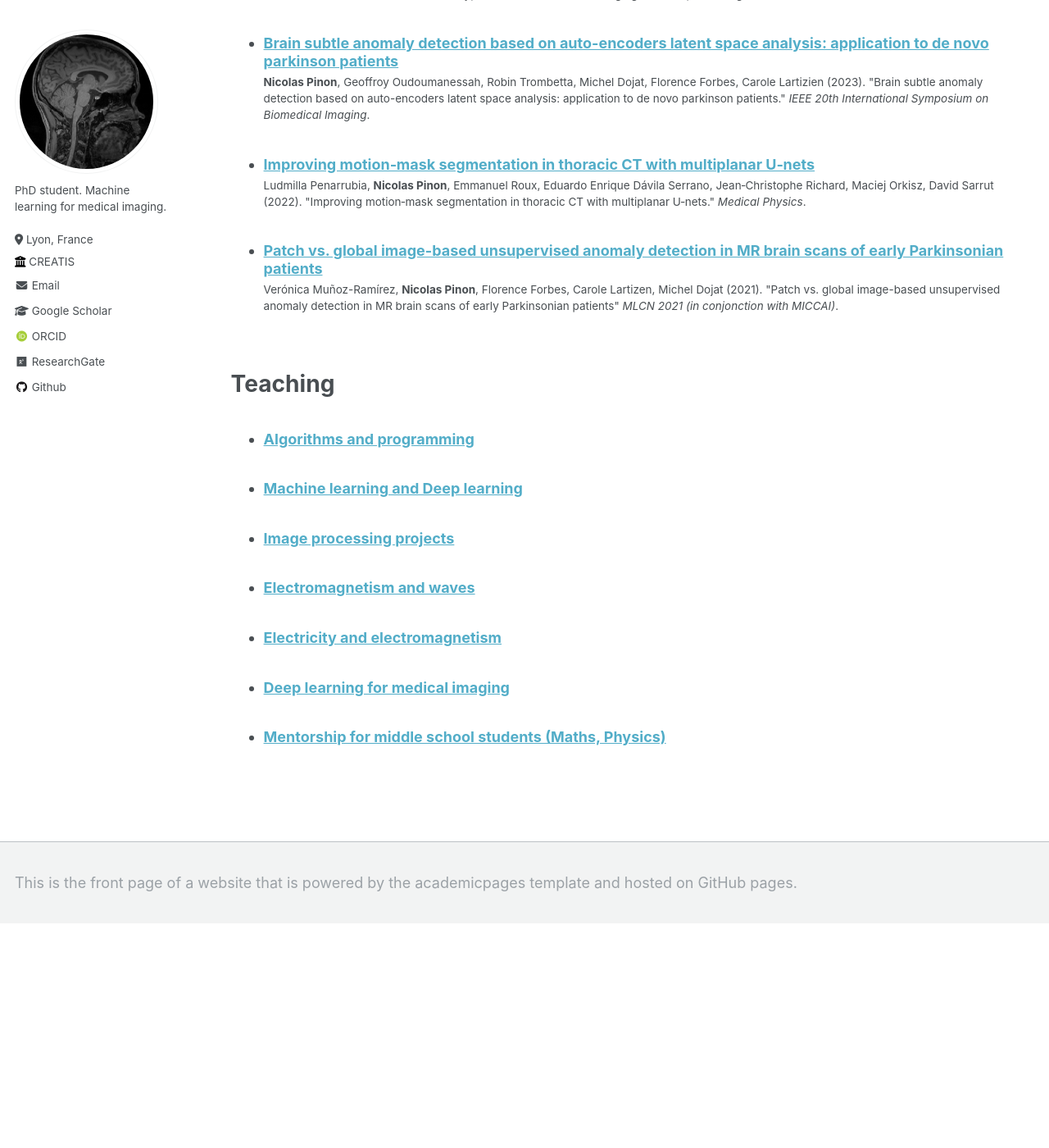
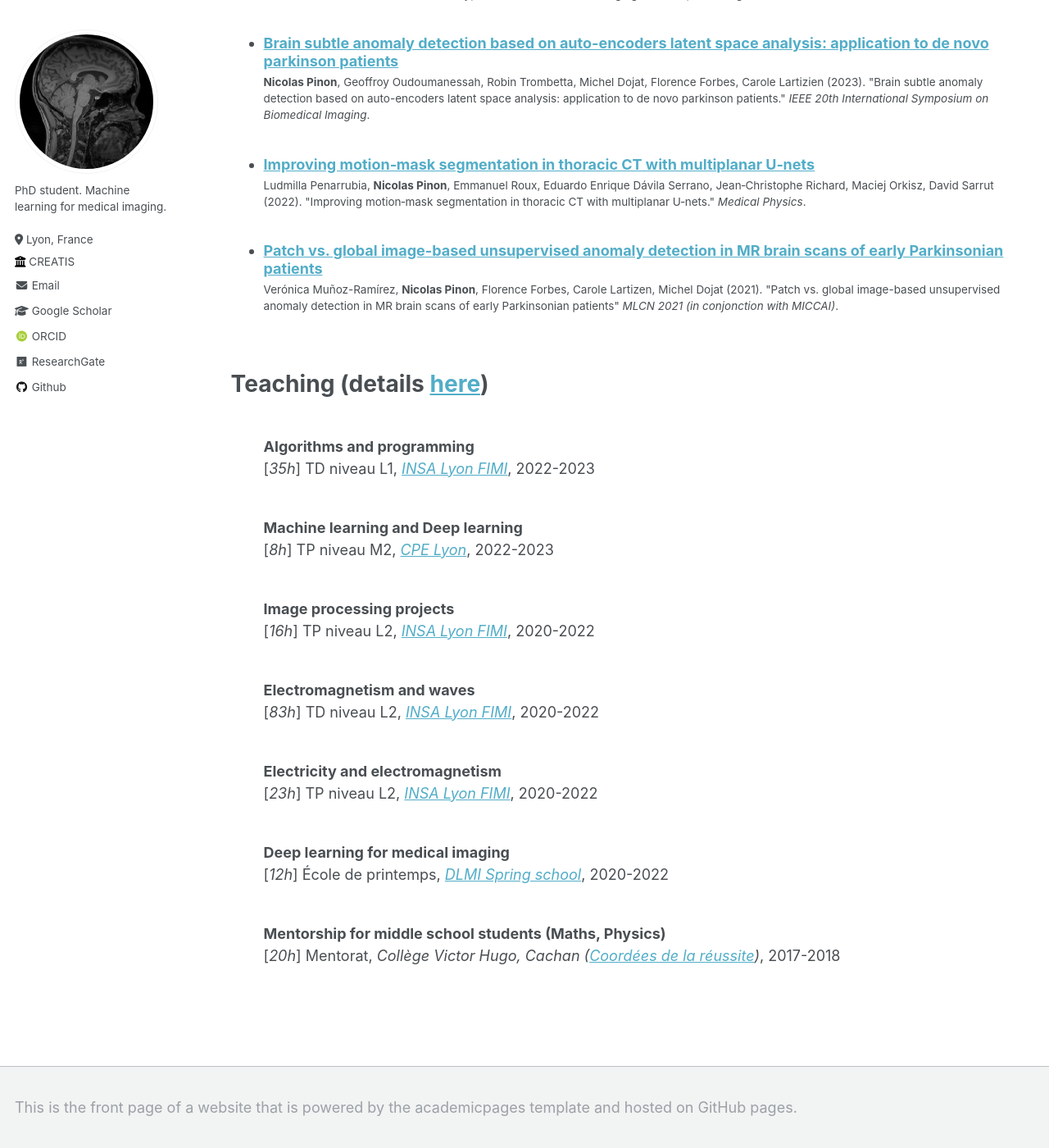
Before and after one commit to Nicolas-Pinon/nicolas-pinon.github.io, a Jekyll site: the page built from _pages/cv.md, in a window 1280 px wide and 1400 px high, scrolled down 2131 px. Shown: the whole window at 82% size. Built offline with Jekyll 4.4.1, drawn with Linux system fonts in a browser that asks for light colours; some web fonts are replaced; before the commit the page ends 3257 px from its top, so only the background shows below that; some of the changed text lies outside the part shown.

Commit message:
revamped the display of the teaching on the cv page

```diff
--- /dev/null
+++ b/_includes/archive-single-cv_teaching.html
@@ -0,0 +1,63 @@
+{% include base_path %}
+
+{% if post.header.teaser %}
+  {% capture teaser %}{{ post.header.teaser }}{% endcapture %}
+{% else %}
+  {% assign teaser = site.teaser %}
+{% endif %}
+
+{% if post.id %}
+  {% assign title = post.title | markdownify | remove: "<p>" | remove: "</p>" %}
+{% else %}
+  {% assign title = post.title %}
+{% endif %}
+
+<div class="{{ include.type | default: "list" }}__item">
+  <article class="archive__item" itemscope itemtype="http://schema.org/CreativeWork">
+    {% if include.type == "grid" and teaser %}
+      <div class="archive__item-teaser">
+        <img src=
+          {% if teaser contains "://" %}
+            "{{ teaser }}"
+          {% else %}
+            "{{ teaser | prepend: "/images/" | prepend: base_path }}"
+          {% endif %}
+          alt="">
+      </div>
+    {% endif %}
+
+    <h2 class="archive__item-title" itemprop="headline">
+      {% if post.link %}
+        {% if post.collection != 'teaching' %}
+        <a href="{{ post.link }}">{{ title }}</a> <a href="{{ base_path }}{{ post.url }}" rel="permalink"><i class="fa fa-link" aria-hidden="true" title="permalink"></i><span class="sr-only">Permalink</span></a>
+        {% endif %}
+      {% else %}
+        {% if post.collection != 'teaching' %}
+        <a href="{{ base_path }}{{ post.url }}" rel="permalink">{{ title }}</a>
+        {% endif %}
+      {% endif %}
+    </h2>
+
+    {% if post.read_time %}
+      <p class="page__meta"><i class="fa fa-clock-o" aria-hidden="true"></i> {% include read-time.html %}</p>
+    {% endif %}
+
+        {% if post.collection == 'teaching' %}
+          <p> <font size="+1"><b>{{ post.title }}</b></font> <br> {{ post.type }}, <i>{{ post.venue }}</i>, {{ post.date_b | default: "1900-01-01" | date: "%Y" }}-{{ post.date_e | default: "1900-01-01" | date: "%Y" }} </p>
+        {% elsif post.collection == 'research' %}
+          <p>Published in <i>{{ post.venue }}</i>, {{ post.date | default: "1900-01-01" | date: "%Y" }} </p>
+        {% elsif post.date %}
+         <p class="page__date"><strong><i class="fa fa-fw fa-calendar" aria-hidden="true"></i> {{ site.data.ui-text[site.locale].date_label | default: "Published:" }}</strong> <time datetime="{{ post.date | default: "1900-01-01" | date_to_xmlschema }}">{{ post.date | default: "1900-01-01" | date: "%B %d, %Y" }}</time></p>
+        {% endif %}
+
+
+    {% if post.citation and post.paperurl %}
+      <p>{{ post.citation }} <a href="{{ post.paperurl }}">{{ post.paperurl }}</a></p>
+    {% elsif post.citation %}
+      <p>{{ post.citation }} </p>
+    {% elsif post.paperurl %}
+      <p class="wordwrap">Download <a href=" {{ post.paperurl }} ">here</a></p>
+    {% endif %}
+
+  </article>
+</div>
--- a/_pages/cv.md
+++ b/_pages/cv.md
@@ -70,7 +70,7 @@ Work experience
 
 
 
-Publications
+Publications (details [here](/research/))
 ======
   <ul>{% for post in site.research reversed %}
     {% include archive-single-cv.html %}
@@ -80,8 +80,8 @@ Publications
 <br>
 
 
-Teaching
+Teaching (details [here](/teaching/))
 ======
   <ul>{% for post in site.teaching reversed %}
-    {% include archive-single-cv.html %}
+    {% include archive-single-cv_teaching.html %}
   {% endfor %}</ul>
```
Also changed, not shown: cheat_sheet_nico.txt (+18 -0 lines), _pages/teaching.md (renamed from _pages/teaching.html).
